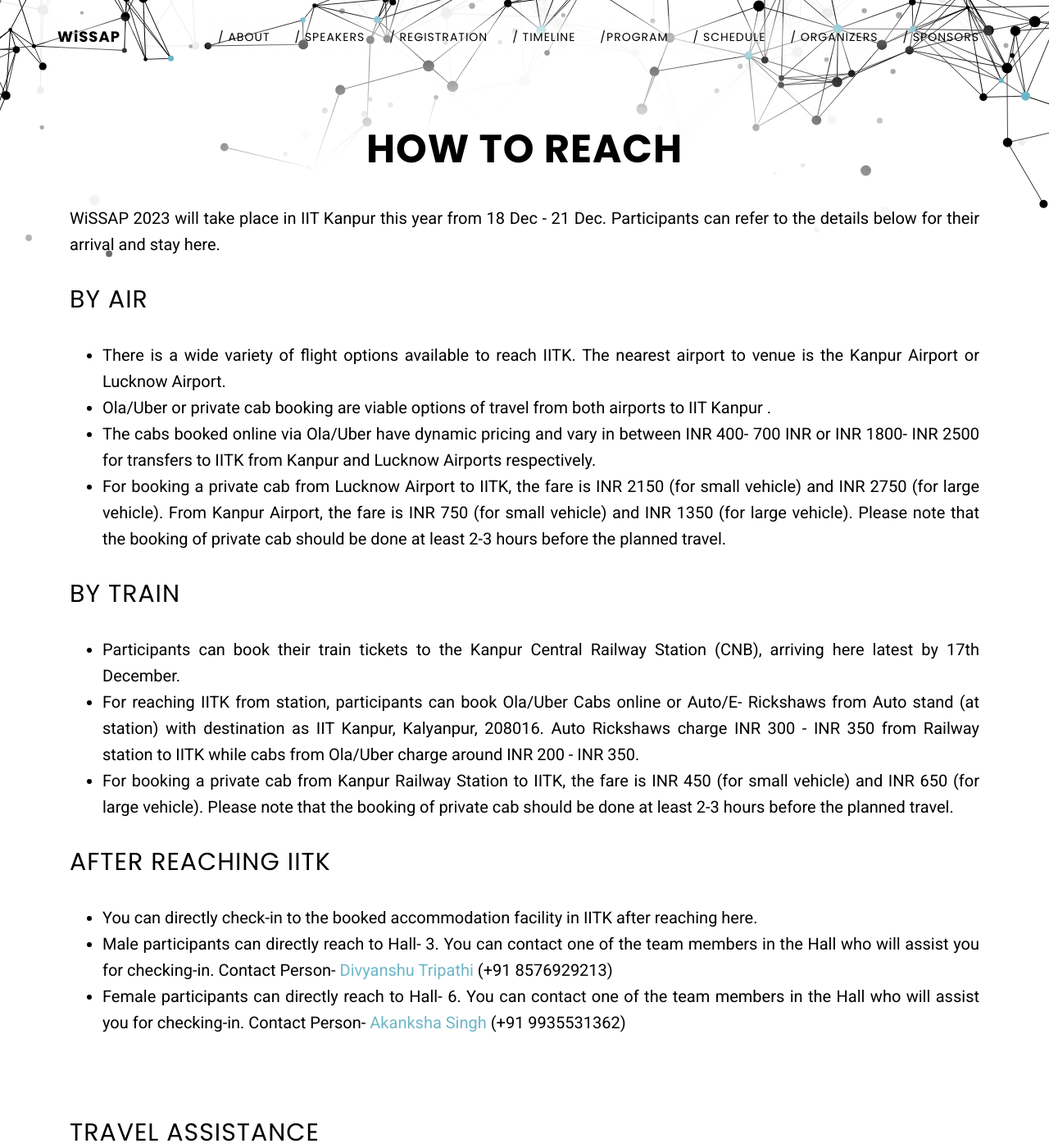
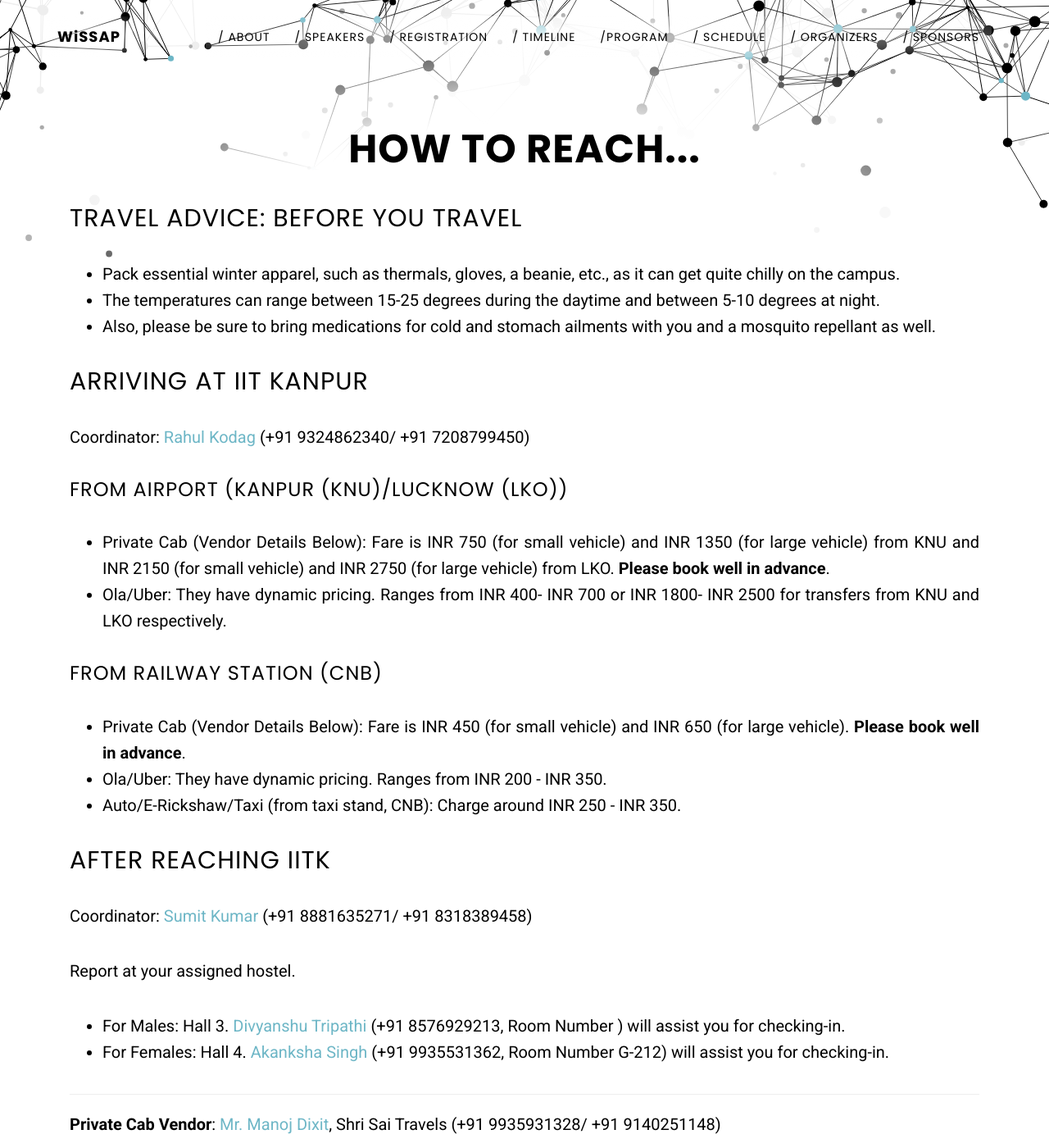
Before and after one commit to madhavlab/wissap23.madhavlab.com, a Jekyll site: the page built from howtoreach.md, in a window 1280 px wide and 1400 px high. Shown: the whole window at 82% size. Built offline with Jekyll 4.4.1, drawn with Linux system fonts in a browser that asks for light colours; some of the changed text lies outside the part shown.

Commit message:
update htr

```diff
--- a/howtoreach.md
+++ b/howtoreach.md
@@ -1,37 +1,44 @@
 ---
 layout: page
-title: How to Reach
+title: How to Reach...
 permalink: /howtoreach
 ---
 
-WiSSAP 2023 will take place in IIT Kanpur this year from 18 Dec - 21 Dec. Participants can refer to the details below for their arrival and stay here.
+## Travel Advice: Before you travel
 
-## By Air
+- Pack essential winter apparel, such as thermals, gloves, a beanie, etc., as it can get quite chilly on the campus.
+- The temperatures can range between 15-25 degrees during the daytime and between 5-10 degrees at night.
+- Also, please be sure to bring medications for cold and stomach ailments with you and a mosquito repellant as well.
 
-- There is a wide variety of flight options available to reach IITK. The nearest airport to venue is the Kanpur Airport or Lucknow Airport.
-- Ola/Uber or private cab booking are viable options of travel from both airports to IIT Kanpur .
-- The cabs booked online via Ola/Uber have dynamic pricing and vary in between INR 400- 700 INR or INR 1800- INR 2500 for transfers to IITK from Kanpur and Lucknow Airports respectively.
-- For booking a private cab from Lucknow Airport to IITK, the fare is INR 2150 (for small vehicle) and INR 2750 (for large vehicle). From Kanpur Airport, the fare is INR 750 (for small vehicle) and INR 1350 (for large vehicle). Please note that the booking of private cab should be done at least 2-3 hours before the planned travel.
+## Arriving at IIT Kanpur
 
-## By Train
+Coordinator: [Rahul Kodag](mailto: rkodag@iitk.ac.in) (+91 9324862340/ +91 7208799450)
 
-- Participants can book their train tickets to the Kanpur Central Railway Station (CNB), arriving here latest by 17th December.
-- For reaching IITK from station, participants can book Ola/Uber Cabs online or Auto/E- Rickshaws from Auto stand (at station) with destination as IIT Kanpur, Kalyanpur, 208016. Auto Rickshaws charge INR 300 - INR 350 from Railway station to IITK while cabs from Ola/Uber charge around INR 200 - INR 350.
-- For booking a private cab from Kanpur Railway Station to IITK, the fare is INR 450 (for small vehicle) and INR 650 (for large vehicle). Please note that the booking of private cab should be done at least 2-3 hours before the planned travel.
+### From Airport (Kanpur (KNU)/Lucknow (LKO))
+
+- Private Cab (Vendor Details Below): Fare is INR 750 (for small vehicle) and INR 1350 (for large vehicle) from KNU and INR 2150 (for small vehicle) and INR 2750 (for large vehicle) from LKO. **Please book well in advance**.
+- Ola/Uber: They have dynamic pricing. Ranges from INR 400- INR 700  or INR 1800- INR 2500 for transfers from KNU and LKO respectively.
+
+### From Railway station (CNB)
+
+- Private Cab (Vendor Details Below): Fare is INR 450 (for small vehicle) and INR 650 (for large vehicle). **Please book well in advance**.
+- Ola/Uber: They have dynamic pricing. Ranges from INR 200 - INR 350.
+- Auto/E-Rickshaw/Taxi (from taxi stand, CNB): Charge around INR 250 - INR 350.
 
 ## After Reaching IITK
 
-- You can directly check-in to the booked accommodation facility in IITK after reaching here.
-- Male participants can directly reach to Hall- 3. You can contact one of the team members in the Hall who will assist you for checking-in. Contact Person- [Divyanshu Tripathi](mailto: divt@iitk.ac.in) (+91 8576929213)
-- Female participants can directly reach to Hall- 6. You can contact one of the team members in the Hall who will assist you for checking-in. Contact Person- [Akanksha Singh](mailto: akankss20@iitk.ac.in) (+91 9935531362)
+Coordinator: [Sumit Kumar](mailto: krsumit@iitk.ac.in) (+91 8881635271/ +91 8318389458)
+
+Report at your assigned hostel.
+
+- For Males: Hall 3. [Divyanshu Tripathi](mailto: divt@iitk.ac.in) (+91 8576929213, Room Number ) will assist you for checking-in.
+- For Females: Hall 4. [Akanksha Singh](mailto: akankss20@iitk.ac.in) (+91 9935531362, Room Number G-212) will assist you for checking-in.
+
+--------------
+
+**Private Cab Vendor**: [Mr. Manoj Dixit](mailto: dixitmanoj906@gmail.com), Shri Sai Travels (+91 9935931328/ +91 9140251148)
 
 <br>
-
-## Travel Assistance
-
-- In case participants face any difficulty/issue in their travel, they may contact the travel coordinator from our team.
-
-### Travel Coordinator- [Rahul Kodag](mailto: rkodag@iitk.ac.in) (+91 9324862340/ +91 7208799450)
 
 If this section does not answer all of your queries, please ask us [{{ site.email }}](mailto:{{ site.email }}).
 
```
Also changed, not shown: 2 other files.
